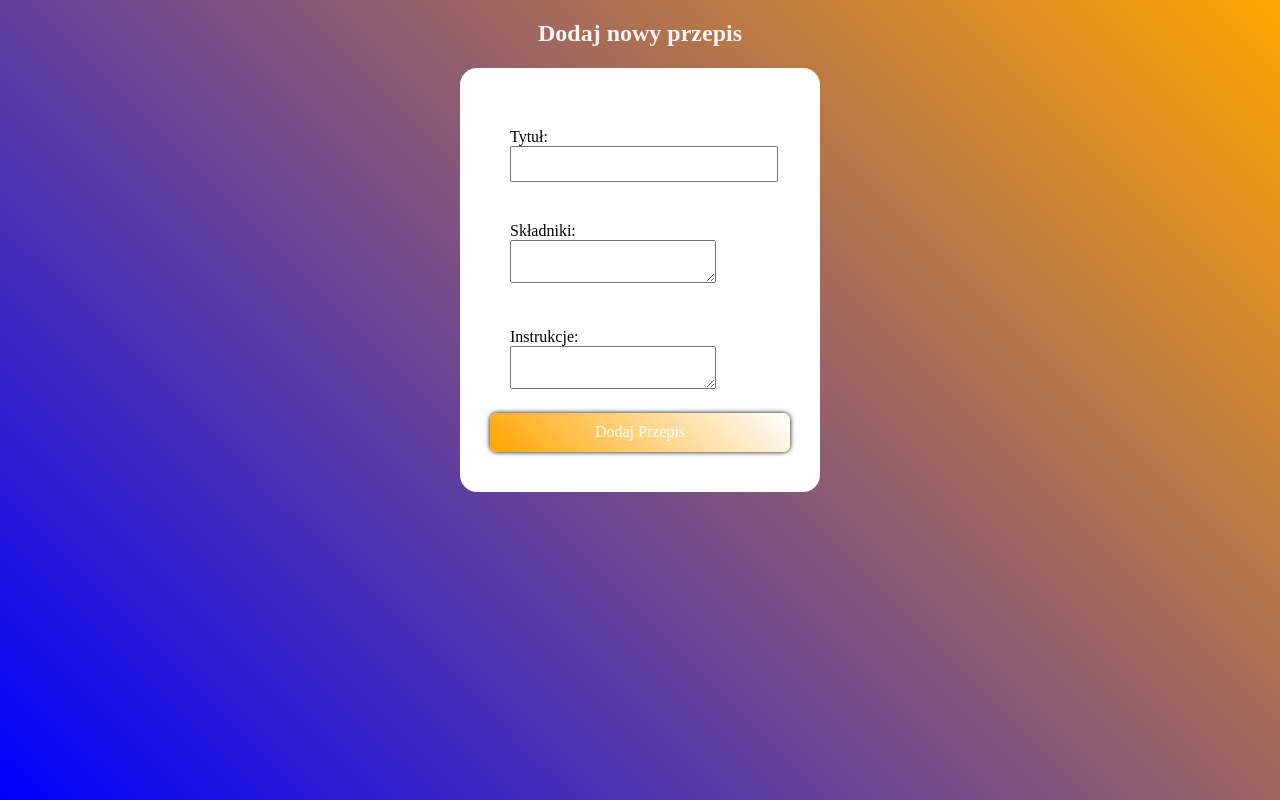
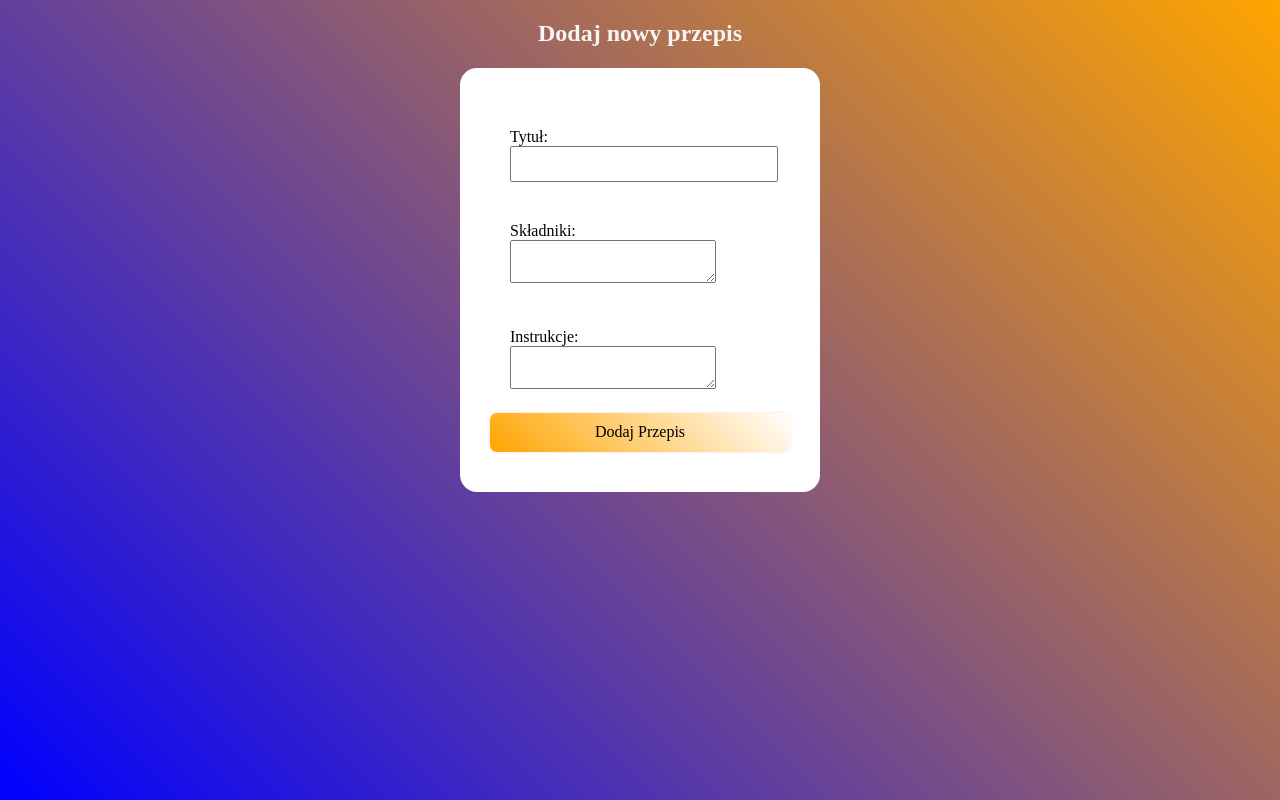
Before and after one commit to Mercaton/Recipe-Book-APP, a React (Vite) app: page / in a window 1280 px wide. Built offline with nearby package versions, Linux system fonts and the light colour scheme.

Commit message:
thats all for today

```diff
--- a/src/styles/_addrecipe.scss
+++ b/src/styles/_addrecipe.scss
@@ -36,13 +36,13 @@
 }
 
 .add-btn {
-  color: white;
+  color: black;
   cursor: pointer;
   background: linear-gradient(45deg, orange, white);
   padding: 10px 0;
   border-radius: 7px;
   border: none;
-  box-shadow: 0 0 5px black;
+  box-shadow: 0 0 2px pink;
 
 
 }
@@ -50,5 +50,5 @@
 .add-btn:hover {
   background: linear-gradient(45deg, white, orange);
   color: black;
-
+  box-shadow: 0 0 5px black;
  }
```
